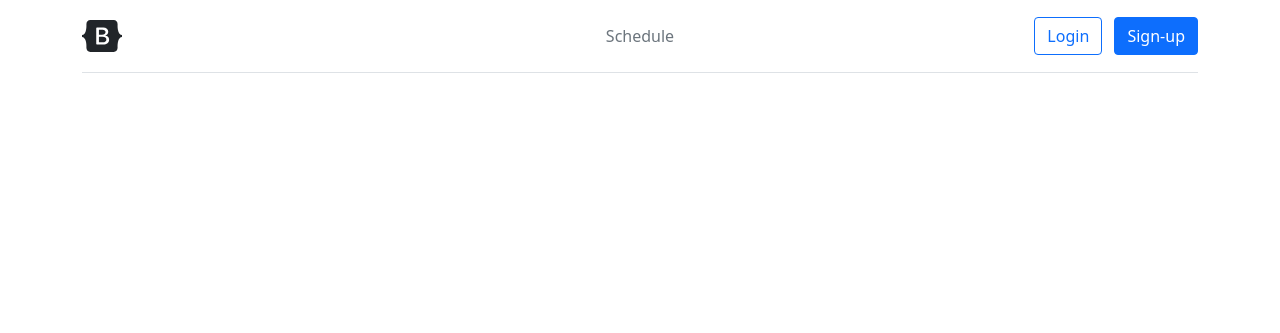
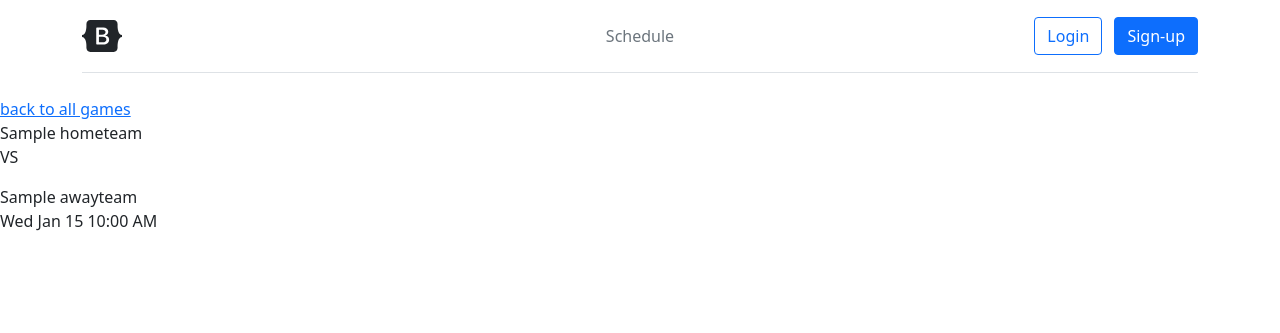
Before and after one commit to freycp20/WebProject, a Flask app: template world_cup/templates/match.html in a window 1280 px wide. Shown: the top 333 px of the page. Run offline with Flask 2, Linux system fonts and the light colour scheme; the template is opened without the code that fills it: most values are stand-ins (such as "Sample title", 1, 10 or a date in 2020); parts of the project's set-up code (start-up, migrations or seed data) failed here and were passed over.

Commit message:
Started working

```diff
--- a/world_cup/templates/match.html
+++ b/world_cup/templates/match.html
@@ -13,6 +13,23 @@
 
 <!-- THIS IS WHERE ALL YOUR MATCH STUFF GOES MANNY -->
 
+<div>
+    <a href="{{url_for('get_matches')}}">back to all games</a>
+        <!-- upcoming match or match history -->
+</div>
+<div>
+    <!-- {{match.hometeam.flag}} -->
+    {{match.hometeam.name}}
+    <p>VS</p>
+    {{match.awayteam.name}}
+    <!-- {{match.awayteam.flag}} -->
+</div>
+<div>
+    {{match.date.strftime("%a %b %d %I:%M %p")}}
+</div>
+<!-- TODO: Stadium and weather -->
+<!--        <td><img src="/static/flags/{{match.home_team.alpha_2}}.gif" alt="{{match.home_team.name}} flag"/>{{match.home_team.name}}</td>
+            <td>{{match.away_team.name}}<img src="/static/flags/{{match.away_team.alpha_2}}.gif" alt="{{match.away_team.name}} flag"/></td> -->
 
 <!-- DO NOT EDIT BELOW THIS LINE -->
 {% endblock main %}
```
